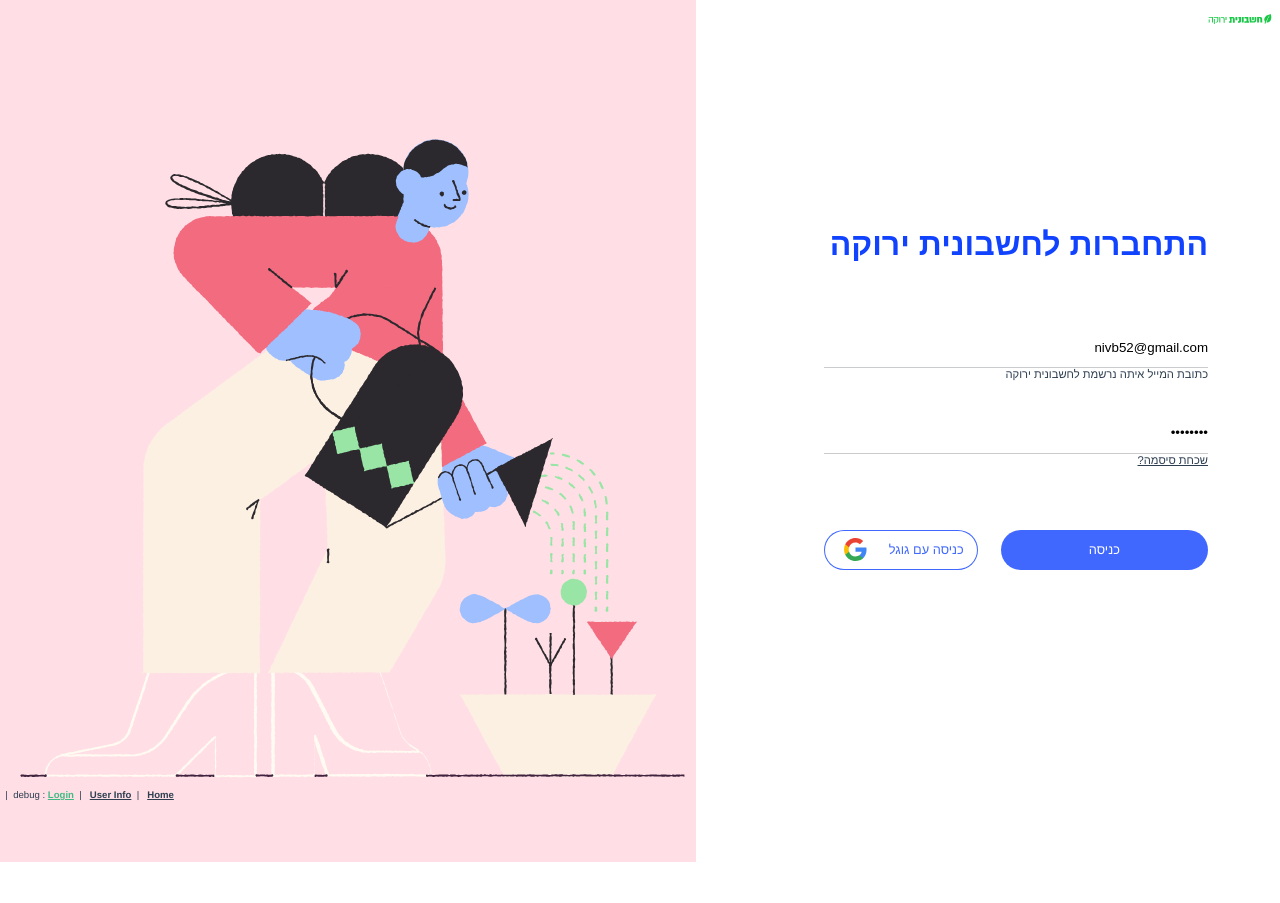
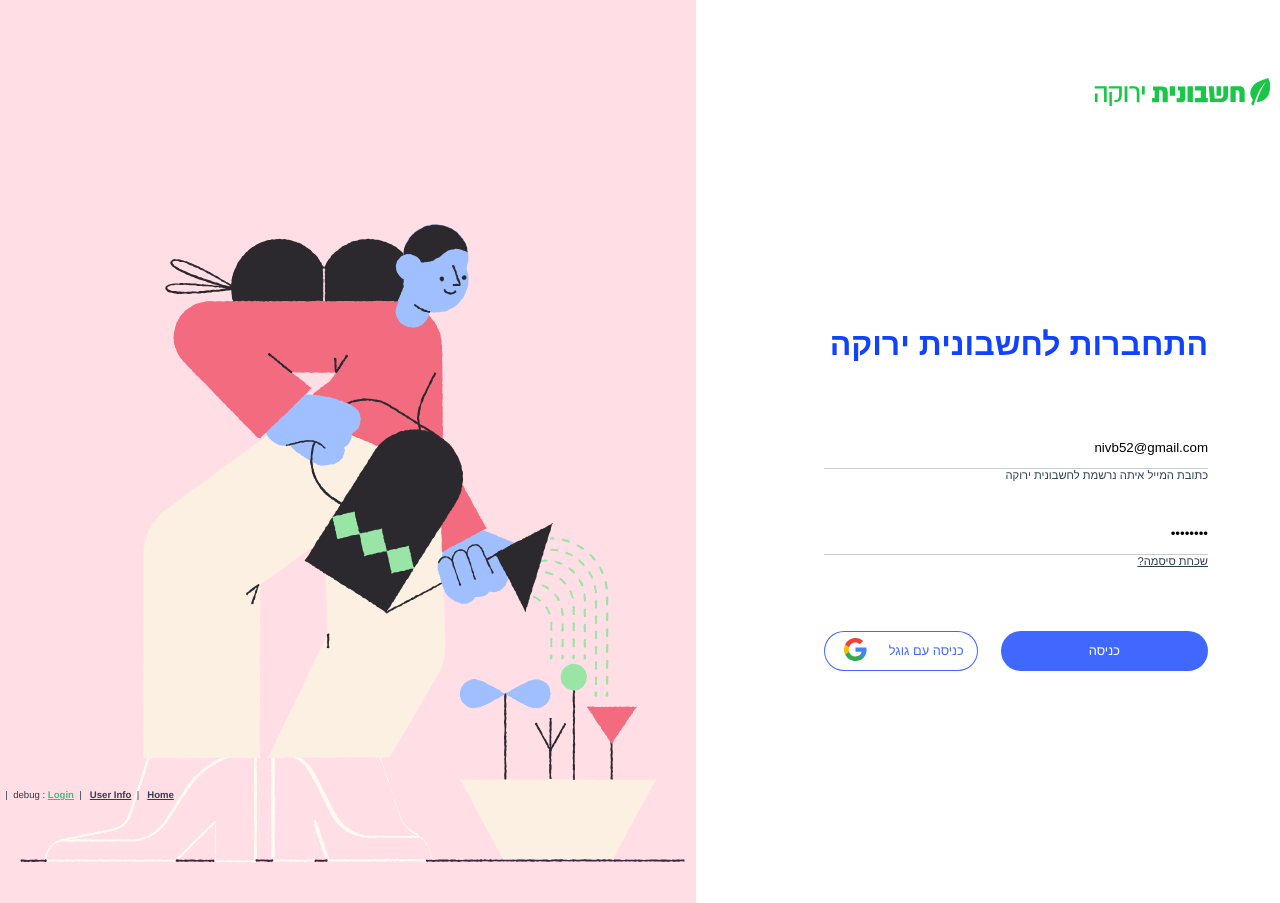
Before and after one commit to nivb52/Green-Invoice-Api, a Vue app: page /#/login in a window 1280 px wide. Before the commit the page ends 862 px from the top, so only its background shows below. Built offline with nearby package versions, Linux system fonts and the light colour scheme; the HTML template or start-up script is replaced by a standard one.

Commit message:
change logo pos

```diff
--- a/src/views/Login.vue
+++ b/src/views/Login.vue
@@ -1,9 +1,9 @@
 
 <template>
   <div class="login-page" :class="{'loading': isAjaxing}">
-    <Logo class="logo" logoSize />
 
     <div class="right-side center-self">
+    <Logo class="logo" />
       <h1>התחברות לחשבונית ירוקה</h1>
 
       <form @submit.prevent>
@@ -49,7 +49,7 @@ export default {
   },
   data() {
     return {
-      isAjaxing : false,
+      isAjaxing: false,
       isShowingPass: false,
       debugPass: "12345678",
       user: {
@@ -78,14 +78,13 @@ export default {
         // IF Cradentitals are correct :
         this.$router.push("/");
       } catch (err) {
-        console.log("Could Not Signup err:", err);
+        // console.log("Could Not Signup err:", err);
         // .. TODO: get correct error from server
         Swal.fire({ type: "error", text: "שם משתמש או סיסמה לא נכונים" });
         this.user.email = "";
         this.user.password = "";
         this.isAjaxing = false;
       }
-
     }
   }
 };
@@ -98,25 +97,30 @@ body {
   overflow: hidden;
 }
 .logo {
-  margin-top: 1rem;
+  position: absolute;
+  top: 10vh; // correction because of image bcg color
+  right: 0;
+  width:14vw;
+
 }
-.loading{
+.loading {
   cursor: wait;
   opacity: 0.8;
-   .btn  {
+  .btn {
     cursor: wait;
   }
 }
 .login-page {
   display: grid;
   grid-template-columns: minmax(20px, 5vw) auto 55%;
-  height: 108vh;
+  height: 108vh; // correction for bcg color
   width: 100vw;
   position: relative;
   top: -10px;
 
   & .right-side {
     grid-column: 2/3;
+    padding-top: 20vh;
   }
   & .left-side {
     grid-column: 3;
@@ -124,7 +128,8 @@ body {
     align-content: center;
 
     &--hero {
-      margin-top: 10%;
+      // background-position: 3vw 48%;
+      margin-top: 25vh;
       margin-right: -5.5vw;
       //   height: 87%;
     }
@@ -194,7 +199,6 @@ input {
   background-position: 15% 45%;
 }
 
-
 @media (max-width: 1020px) and (min-width: 925px) {
   .btn-google-login {
     background-size: 1.6vw;
@@ -202,7 +206,7 @@ input {
   }
 }
 
-@media (max-width: 924px) {
+@media (max-width: $laptop-screen) {
   .btn-container {
     display: inline-flex;
     flex-direction: column;
@@ -224,11 +228,20 @@ input {
   }
 }
 
-@media (max-width: 560px) {
+@media (max-width: $phone-screen) {
   .btn-google-login {
     text-align: center;
     background-size: 2.4vw;
     background-position: 3vw 48%;
   }
 }
+
+@media (max-width: $small-screen) {
+  body {
+    font-size: 12px;
+  }
+  .login-page {
+    grid-template-columns: 0 auto 45%;
+  }
+}
 </style>
```
